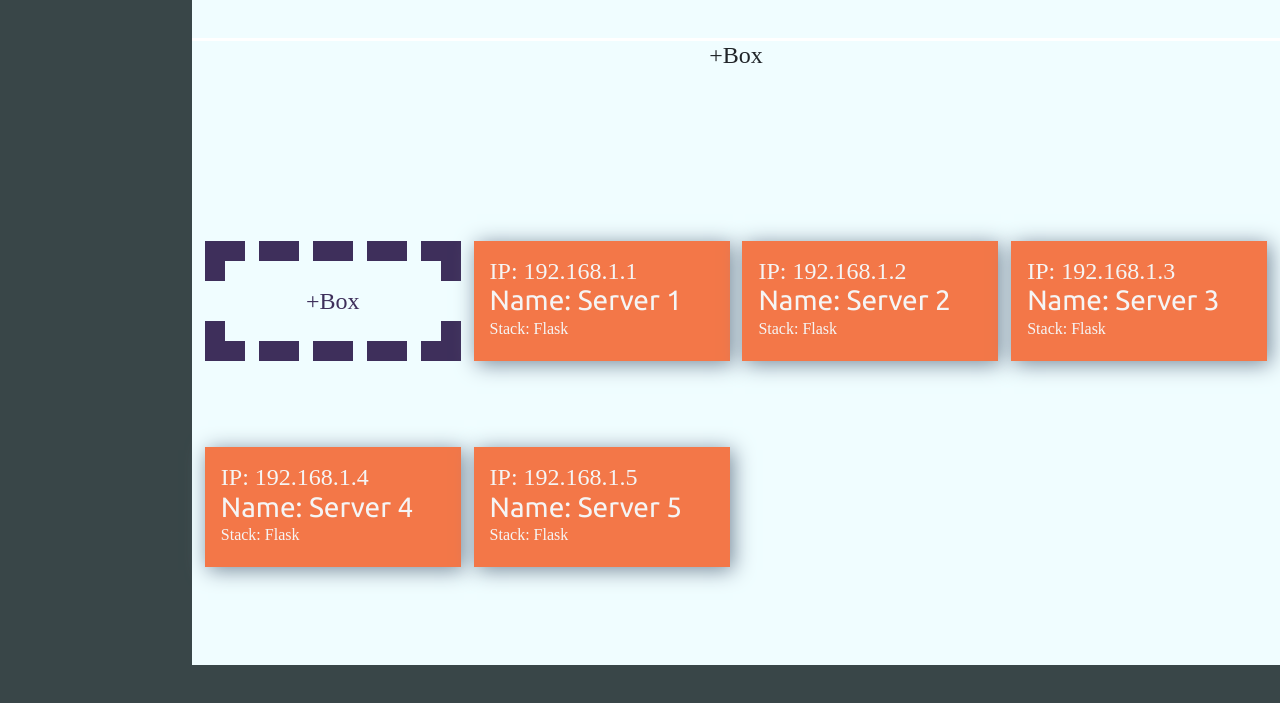
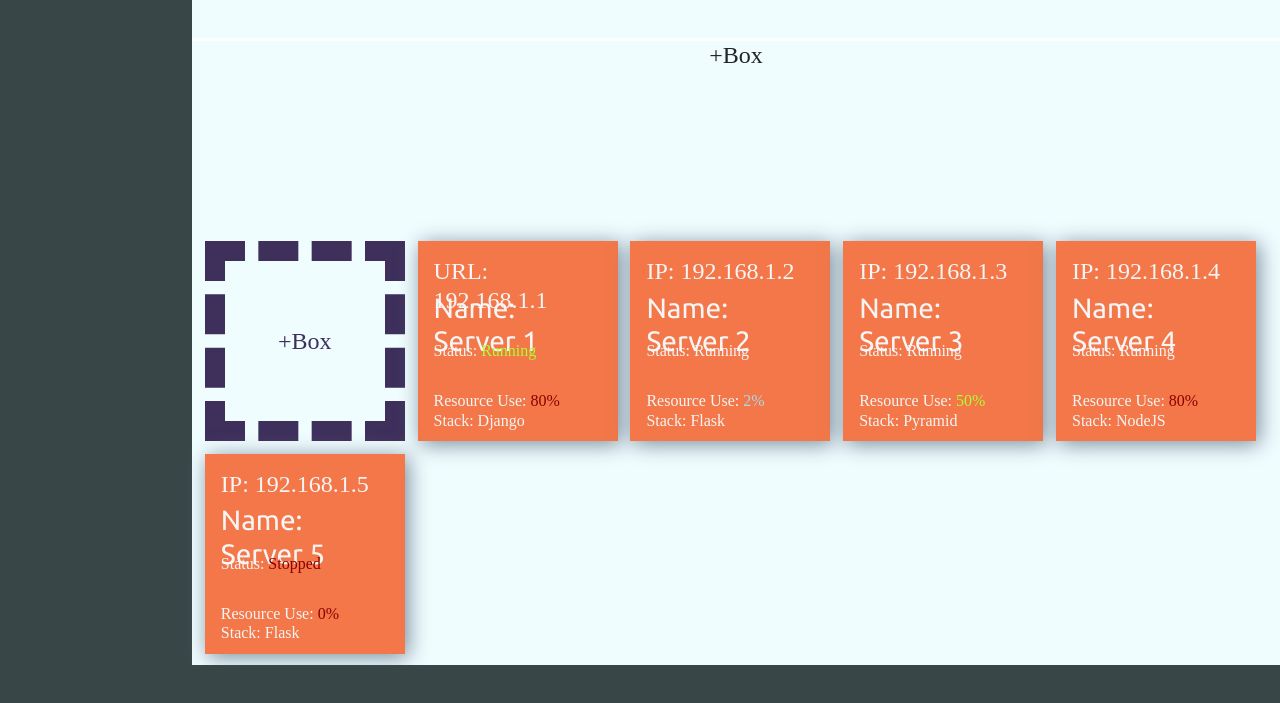
Before and after one commit to bhaskar-nair2/opdp-front, a plain HTML site: page index.html in a window 1280 px wide. Shown: the part 79-782 px from the top of the page. Drawn offline with Linux system fonts and the light colour scheme; a web font is replaced by a local one.

Commit message:
Boxes look Better

```diff
--- a/css/styles.css
+++ b/css/styles.css
@@ -112,9 +112,10 @@ body {
 .box-container {
     grid-row: 2;
     display: grid;
-    grid-template-columns: repeat(auto-fill,20vw);
+    grid-template-columns: repeat(auto-fill,25vh);
     grid-gap: 1vw;
     padding-left: 1vw;
+    /*overflow: scroll;*/
 }
 
 .center {
@@ -131,21 +132,21 @@ body {
 }
 
 #plus {
-    width: 20vw;
-    height: 15vh;
+    width: 25vh;
+    height: 25vh;
     background-color: var(--bg3);
     border: var(--element1) 20px dashed;
     color: var(--element1);
     font-size: 8vh;
 }
 .ext {
-    width: 20vw;
-    height: 15vh;
+    width: 25vh;
+    height: 25vh;
     background-color: var(--fore);
     color: var(--font-col);
     padding: 2vh;
     display: grid;
-    grid-template-rows: 30% 40% 30%;
+    grid-template-rows: 20% 30% 30%;
 }
 
 /*----------------------Content Box Holder Ends--------------------*/
--- a/index.html
+++ b/index.html
@@ -34,29 +34,39 @@
         </button>
 
         <div class="ext box">
-            <h4>IP: 192.168.1.1</h4>
+            <h4>URL: 192.168.1.1</h4>
             <h3>Name: Server 1</h3>
-            <h6>Stack: Flask</h6>
+            <h6>Status: <span class="status" style="color: greenyellow">Running</span></h6>
+            <h6>Resource Use: <span class="useage" style="color: darkred">80%</span></h6>
+            <h6>Stack: Django</h6>
         </div>
 
         <div class="ext box">
             <h4>IP: 192.168.1.2</h4>
             <h3>Name: Server 2</h3>
+            <h6>Status: Running</h6>
+            <h6>Resource Use: <span class="useage" style="color: lightblue">2%</span></h6>
             <h6>Stack: Flask</h6>
         </div>
         <div class="ext box">
             <h4>IP: 192.168.1.3</h4>
             <h3>Name: Server 3</h3>
-            <h6>Stack: Flask</h6>
+            <h6>Status: Running</h6>
+            <h6>Resource Use: <span class="useage" style="color: greenyellow">50%</span></h6>
+            <h6>Stack: Pyramid</h6>
         </div>
         <div class="ext box">
             <h4>IP: 192.168.1.4</h4>
             <h3>Name: Server 4</h3>
-            <h6>Stack: Flask</h6>
+            <h6>Status: Running</h6>
+            <h6>Resource Use: <span class="useage" style="color: darkred">80%</span></h6>
+            <h6>Stack: NodeJS</h6>
         </div>
         <div class="ext  box">
             <h4>IP: 192.168.1.5</h4>
             <h3>Name: Server 5</h3>
+            <h6>Status: <span class="status" style="color: darkred">Stopped</span></h6>
+            <h6>Resource Use: <span class="useage" style="color: darkred">0%</span></h6>
             <h6>Stack: Flask</h6>
         </div>
     </div>
```
